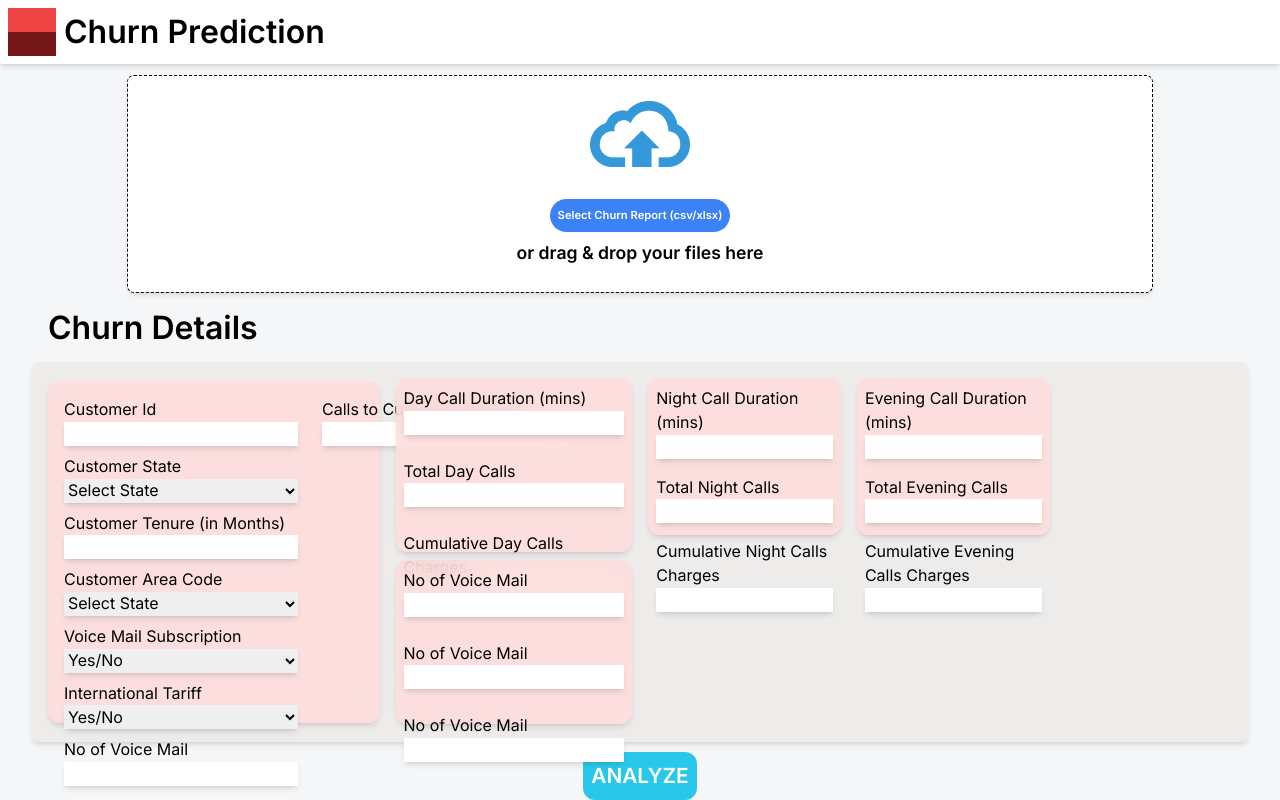
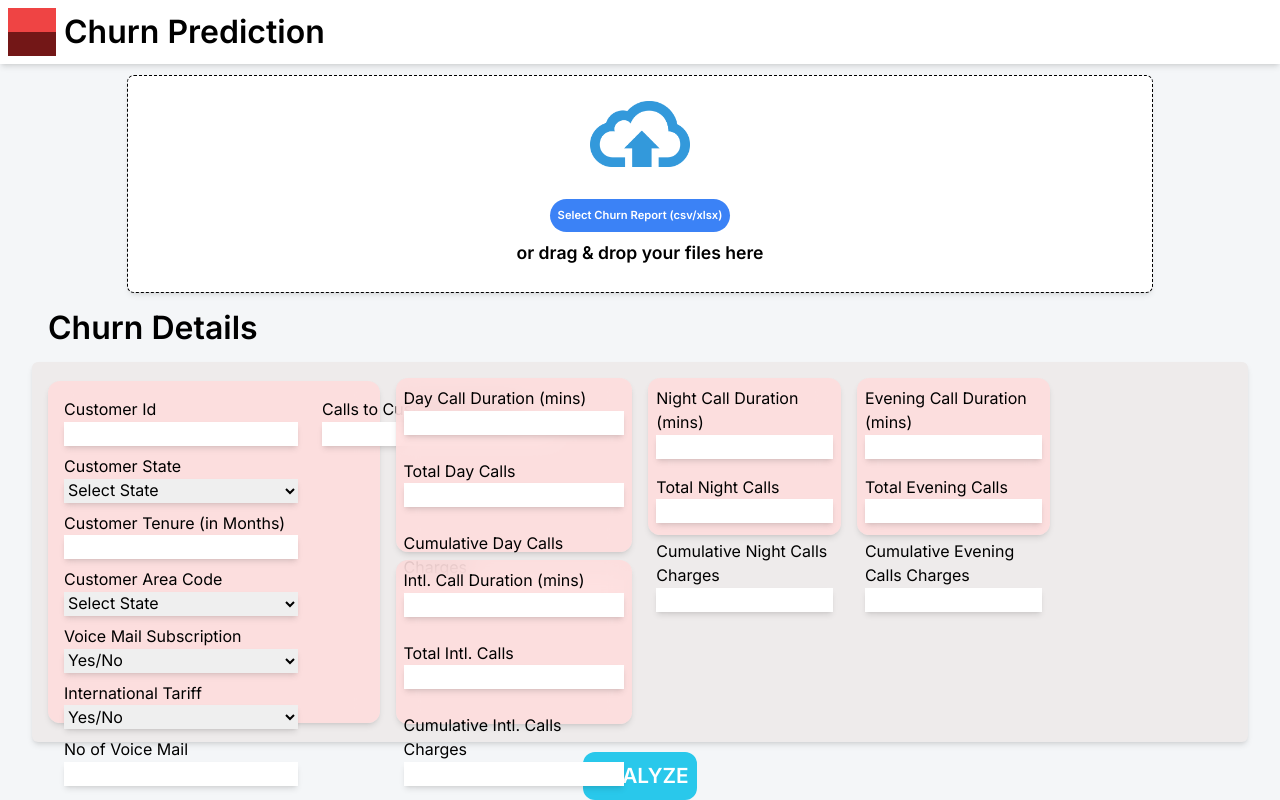
Before and after one commit to prathap03/telecom-churn, a Next.js app: page / in a window 1280 px wide. Built offline with nearby package versions, Linux system fonts and the light colour scheme.

Commit message:
ui changes

```diff
--- a/app/page.jsx
+++ b/app/page.jsx
@@ -128,15 +128,15 @@ export default function Home() {
 
         <div className="bg-[#FFDBDB]/[80%] flex flex-col gap-2  backdrop-blur-md rounded-xl h-[47%]  shadow-md w-[100%]">
         <div className="flex flex-col p-2 gap-[0.04rem]">
-            <h1>No of Voice Mail</h1>
+            <h1>Intl. Call Duration (mins)</h1>
             <input className="shadow-md" type="text" name="" id="" />
             </div>
             <div className="flex p-2 flex-col gap-[0.04rem]">
-            <h1>No of Voice Mail</h1>
+            <h1>Total Intl. Calls</h1>
             <input className="shadow-md" type="text" name="" id="" />
             </div>
             <div className="flex p-2 flex-col gap-[0.04rem]">
-            <h1>No of Voice Mail</h1>
+            <h1>Cumulative Intl. Calls Charges</h1>
             <input className="shadow-md" type="text" name="" id="" />
             </div>
           </div>
```
